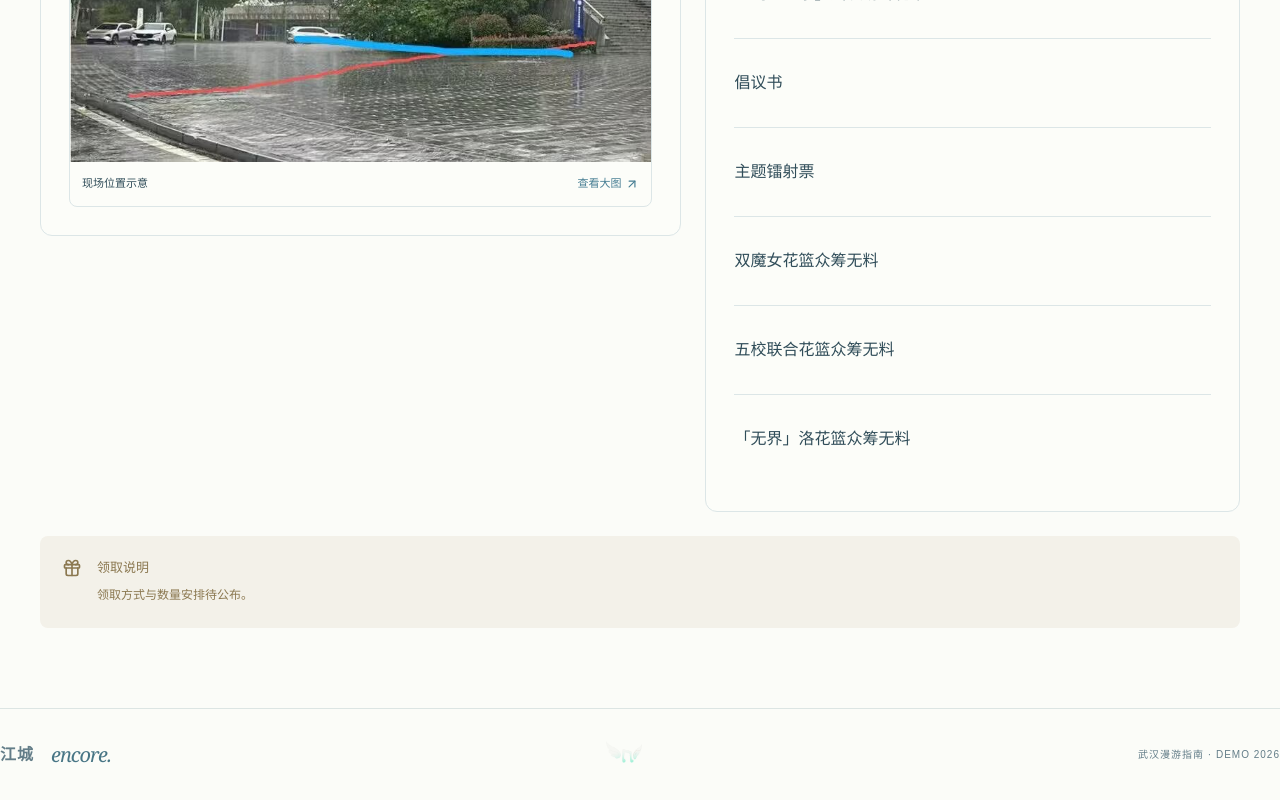
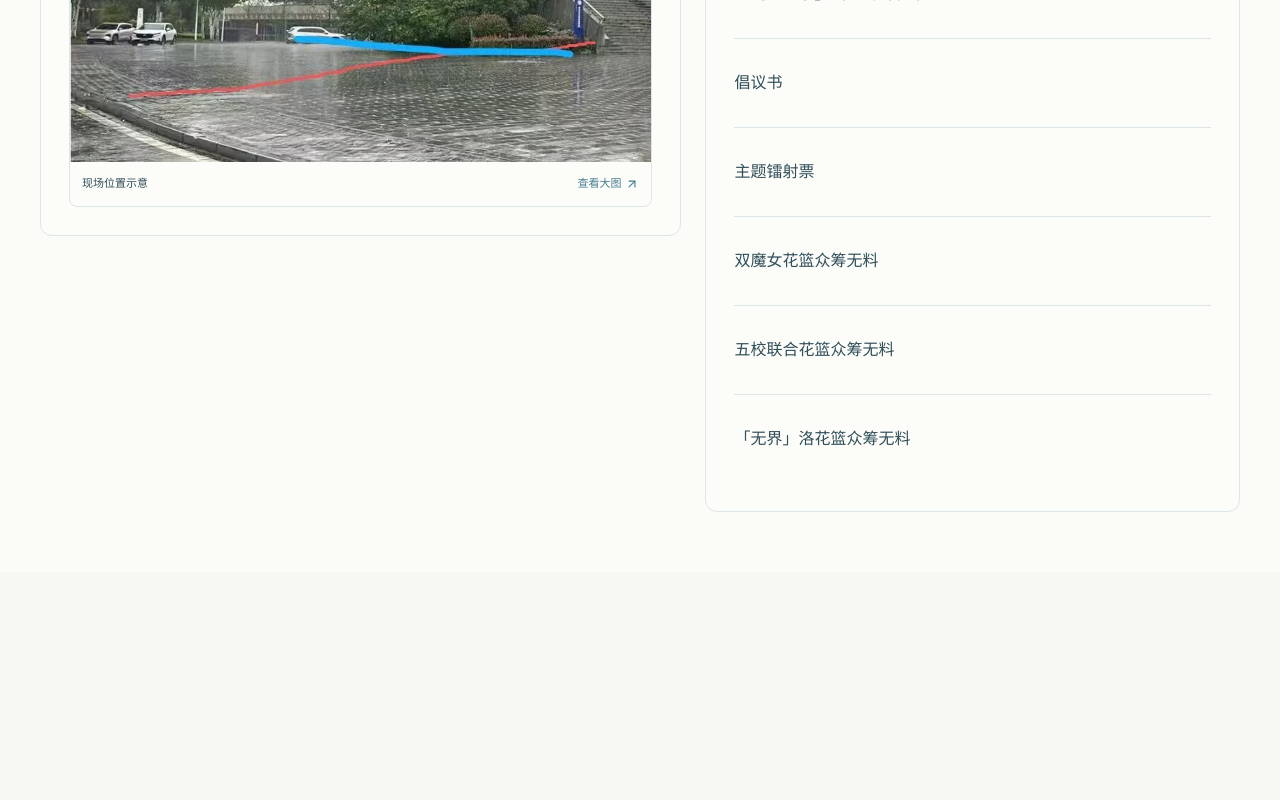
Before and after one commit to ruixuecr/TianyiserverWeb, a Next.js app: page /events/service-station in a window 1280 px wide. Shown: the part 1132-1932 px from the top of the page. After the commit the page ends 1704 px from the top, so only its background shows below. Built offline with nearby package versions, Linux system fonts and the light colour scheme.

Commit message:
Remove station collection note and site footer

```diff
--- a/app/community.css
+++ b/app/community.css
@@ -531,25 +531,6 @@
   font-size: 16px;
   margin: 12px 0;
 }
-.collection-note {
-  display: flex;
-  align-items: start;
-  gap: 15px;
-  padding: 22px;
-  margin-top: 24px;
-  background: #f3f1e9;
-  border-radius: 8px;
-  color: #8b7850;
-}
-.collection-note h3 {
-  font-weight: 500;
-  font-size: 13px;
-  margin-bottom: 7px;
-}
-.collection-note p {
-  font-size: 12px;
-  line-height: 1.8;
-}
 .community-link {
   display: inline-flex;
   align-items: center;
--- a/app/globals.css
+++ b/app/globals.css
@@ -579,38 +579,11 @@ button {
   font-size: 10px;
   margin-top: 13px;
 }
-footer {
-  border-top: 1px solid var(--line);
-  max-width: 1312px;
-  margin: 20px auto 0;
-  padding: 30px 0;
-  display: flex;
-  align-items: center;
-  justify-content: space-between;
-  gap: 20px;
-}
-footer .brand {
-  font-size: 16px;
-}
-footer .brand-en {
-  font-size: 20px;
-}
-footer p,
-footer > span {
-  font-size: 10px;
-  color: #909586;
-}
-footer > span {
-  letter-spacing: 1px;
-}
 .explorer {
   display: grid;
   grid-template-columns: 345px 1fr;
   min-height: 690px;
   height: calc(100dvh - 92px);
-}
-.explorer + footer {
-  display: none;
 }
 .map-sidebar {
   padding: 24px;
@@ -1299,9 +1272,6 @@ footer > span {
   .ticker > span:nth-child(2) {
     display: none;
   }
-  footer {
-    margin-inline: 35px;
-  }
   .explorer {
     grid-template-columns: 300px 1fr;
   }
@@ -1496,19 +1466,6 @@ footer > span {
   }
   .event-strip p {
     font-size: 10px;
-  }
-  footer {
-    margin: 12px 22px 0;
-    padding: 24px 0;
-    flex-wrap: wrap;
-    gap: 12px;
-  }
-  footer p {
-    font-size: 9px;
-  }
-  footer > span {
-    font-size: 8px;
-    width: 100%;
   }
   .explorer {
     display: flex;
--- a/app/theme.css
+++ b/app/theme.css
@@ -47,10 +47,7 @@
     .detail-description,
     .spot-introduction p,
     .spot-photo-placeholder,
-    .notice-tag,
-    footer,
-    footer > p,
-    footer > span
+    .notice-tag
   ) {
   color: var(--muted);
 }
@@ -663,14 +660,6 @@
 .listing-blossoms img {
   width: 100%;
 }
-.encore-theme footer {
-  border-top-color: #dce5e3;
-}
-.encore-theme footer > p {
-  display: flex;
-  align-items: center;
-  gap: 8px;
-}
 @keyframes petal-drift {
   0%,
   100% {
@@ -805,9 +794,6 @@
     right: 10px;
     opacity: 0.25;
   }
-  .encore-theme footer > p {
-    gap: 4px;
-  }
 }
 @media (max-width: 370px) {
   .encore-theme .header .brand {
--- a/components/activity-details.tsx
+++ b/components/activity-details.tsx
@@ -144,13 +144,6 @@ export function ServiceStationDetails() {
           <DistributionList title="发放无料" items={serviceStation.giveaways} />
         </div>
       </div>
-      <div className="collection-note">
-        <Gift size={20} />
-        <div>
-          <h3>领取说明</h3>
-          <p>{serviceStation.collection}</p>
-        </div>
-      </div>
     </div>
   );
 }
--- a/components/shell.tsx
+++ b/components/shell.tsx
@@ -3,7 +3,6 @@ import Link from "next/link";
 import { usePathname } from "next/navigation";
 import { ArrowUpRight, MapPin, Music2 } from "lucide-react";
 import { TimeTheme, WuhanMoment } from "./time-theme";
-import { ThemeMotif } from "./theme-artwork";
 export function Shell({ children }: { children: React.ReactNode }) {
   const path = usePathname();
   return (
@@ -46,15 +45,6 @@ export function Shell({ children }: { children: React.ReactNode }) {
         </div>
       </header>
       {children}
-      <footer>
-        <Link href="/" className="brand">
-          江城 <span className="brand-en">encore.</span>
-        </Link>
-        <p>
-          <ThemeMotif kind="note" />
-        </p>
-        <span>武汉漫游指南 · DEMO 2026</span>
-      </footer>
     </TimeTheme>
   );
 }
--- a/lib/activities.ts
+++ b/lib/activities.ts
@@ -85,7 +85,6 @@ export const serviceStation: {
   hours: string;
   giveaways: Giveaway[];
   supplies: Giveaway[];
-  collection: string;
 } = {
   name: "江城服务站",
   locationImages: [
@@ -125,7 +124,6 @@ export const serviceStation: {
     { name: "充电站" },
     { name: "免费水" },
   ],
-  collection: "领取方式与数量安排待公布。",
 };
 export const haidilaoActivity = {
   location: {
```
Also changed, not shown: 6 other files (tests, documents, lock files or other folders).
